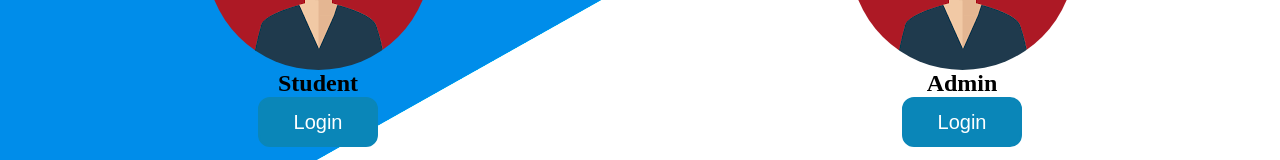
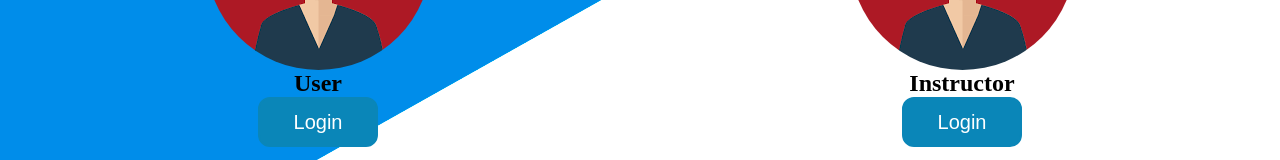
Before and after one commit to Ayushgupta0207/Project-Management-System, a plain HTML site: page index.html in a window 1280 px wide. Shown: the part 382-542 px from the top of the page. Drawn offline with Linux system fonts and the light colour scheme.

Commit message:
changing the name

```diff
--- a/index.html
+++ b/index.html
@@ -91,13 +91,13 @@
     <div class="container">
         <div class="container1">
             <img src="./images/1.png" alt="">
-            <h2>Student</h2>
+            <h2>User</h2>
             <button><a href="./pages/Student_Login.html">Login</a></button>
         </div>
         &nbsp;&nbsp;
         <div class="container1">
             <img src="./images/1.png" alt="">
-            <h2>Admin</h2>
+            <h2>Instructor</h2>
             <button><a href="./pages/Instructor_login.html">Login</a></button>
         </div>
     </div>
```
